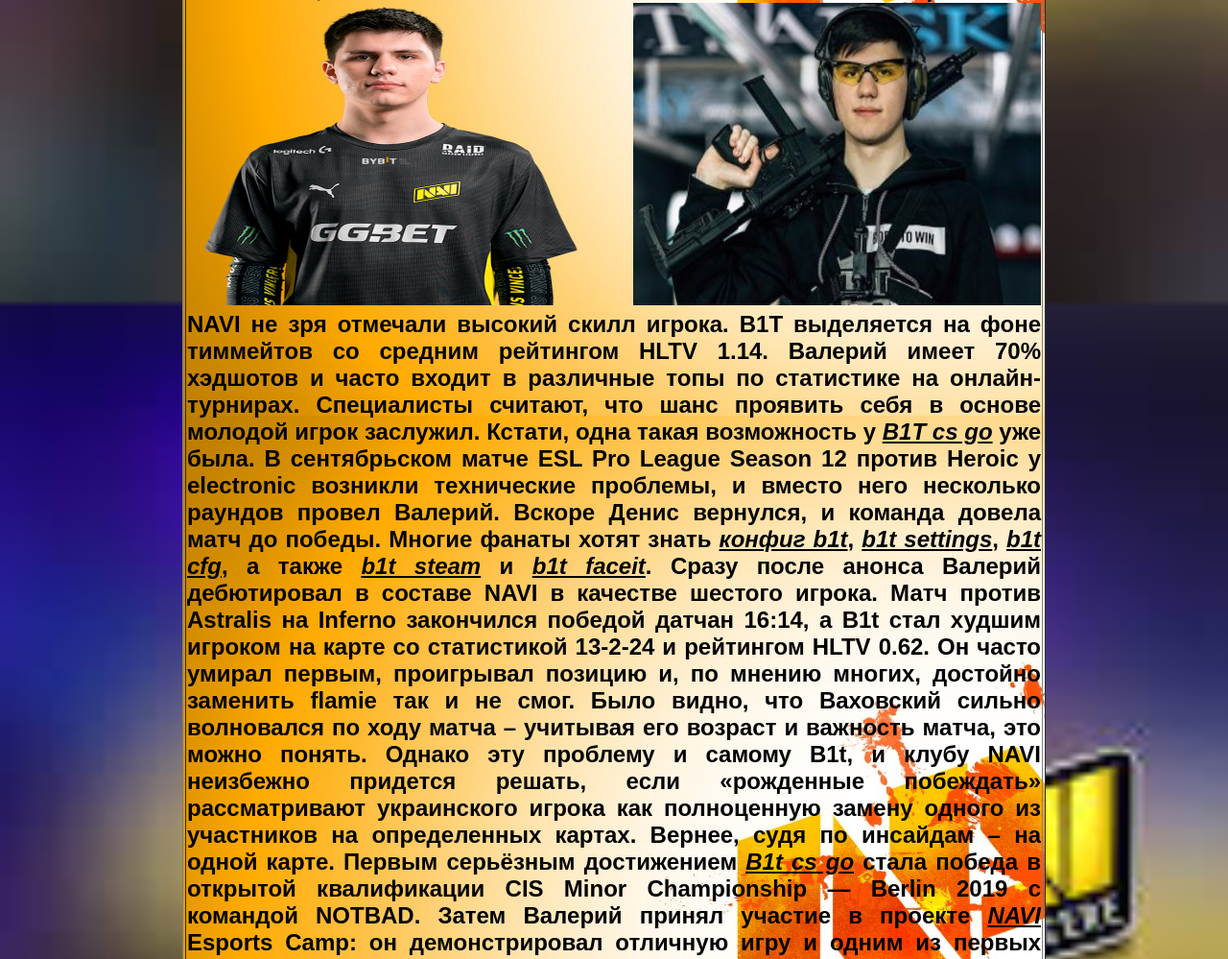
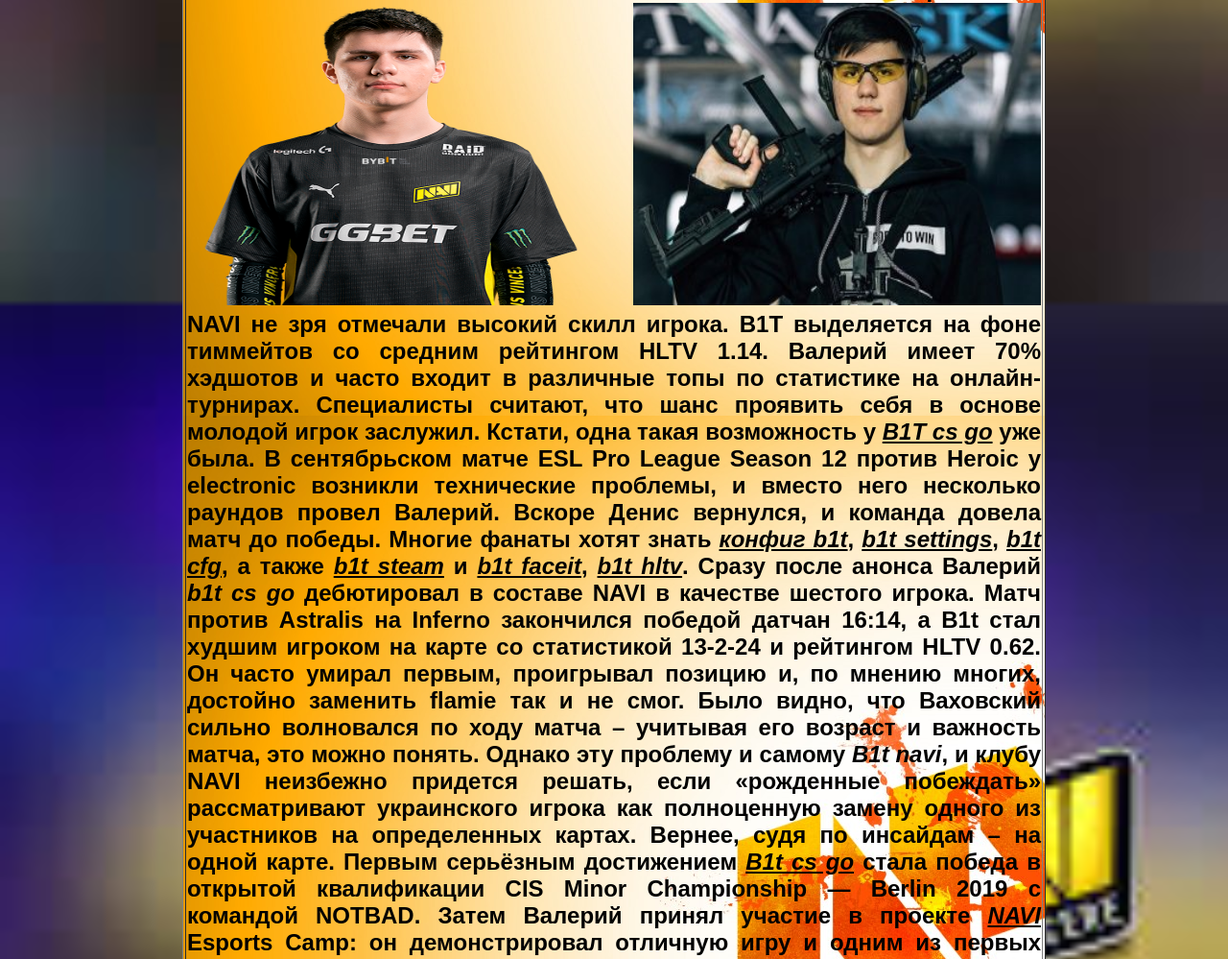
Before and after one commit to mqx1/mqx1.github.io, a plain HTML site: page B1t.html in a window 1280 px wide. Shown: the part 828-1827 px from the top of the page at 96% size. Drawn offline with Linux system fonts and the light colour scheme.

Commit message:
Add files via upload

```diff
--- a/B1t.html
+++ b/B1t.html
@@ -56,7 +56,7 @@ style="width:100%;text-indent:10px;text-align:justify;">
 <th>
 <font size="5.5" color="black" face="Arial">Весной прошлого года украинский клуб открыл проект NAVI Esports Camp, который стал основой для молодёжной команды по CS:GO. В середине июня «рожденные побеждать» объявили имена десяти участников, лучшие из которых прошли в состав NAVI Junior.
 Среди них оказался и <b><i>B1T cfg</i></b>, который выступает за «молодежку» <b><i><u>Natus</u></i></b> Vincere более года – Валерий выходил в закрытые отборочные к EPICENTER, занимал призовые места на онлайн-турнирах уровня CTRL PLAY LEAGUE и SECTOR: MOSTBET.
-Многие фанаты хотят знать <b><i><u>настройки s1mple</u></i></b>, <b><i><u>s1mple settings</u></i></b>, <b><i><u>s1mple cfg</u></i></b>, а также <b><i><u>s1mple steam</u></i></b> и <b><i><u>s1mple faceit</u></i></b>.
+Многие фанаты хотят знать <b><i><u>конфиг b1t</u></i></b>, <b><i><u>b1t settings</u></i></b>, <b><i><u>b1t cfg</u></i></b>, а также <b><i><u>b1t steam</u></i></b> и <b><i><u>b1t faceit</u></i></b>, <b><i><u>b1t hltv</u></i></b>.
 B1T изначально выглядел одним из самых перспективных игроков NAVI Junior, а в течение года доказал этот статус на деле. Вместе с тем кураторы проекта отмечали, что у игрока есть проблемы с дисциплиной и легкомыслием.
 Там он проспал, там он не убрал за собой. Везде, где что-то подобное происходило, Дебют B1t за основу «Рожденных Побеждать» выдался немного скомканным. У electonic в матче против Heroic вылетел интернет, и на пару раундов залетел <b><i><u>B1t</u></i></b>. Он сделал три фрага, два раза погиб и закончил карту с рейтингом 1.10. Своего следующего матча за NAVI B1t ждал три месяца. Он был заигран в рамках BLAST Premier Fall 2020 Finals в качестве шестого игрока в матче против Astralis. «Рожденные Побеждать» проиграли ту карту 14:16, а Валерий закончил игру на последнем месте.
 обязательно участвовал Валера. Более того, он был постоянным источником вот таких вот «приколов».
@@ -64,9 +64,9 @@ B1T изначально выглядел одним из самых персп
 <img src="B11t.jpg" width="425" height="315">
 NAVI не зря отмечали высокий скилл игрока. B1T выделяется на фоне тиммейтов со средним рейтингом HLTV 1.14. Валерий имеет 70% хэдшотов и часто входит в различные топы по статистике на онлайн-турнирах. Специалисты считают, что шанс проявить себя в основе молодой игрок заслужил.
 Кстати, одна такая возможность у <b><i><u>B1T cs go</u></i></b> уже была. В сентябрьском матче ESL Pro League Season 12 против Heroic у electronic возникли технические проблемы, и вместо него несколько раундов провел Валерий. Вскоре Денис вернулся, и команда довела матч до победы.
-Многие фанаты хотят знать <b><i><u>конфиг b1t</u></i></b>, <b><i><u>b1t settings</u></i></b>, <b><i><u>b1t cfg</u></i></b>, а также <b><i><u>b1t steam</u></i></b> и <b><i><u>b1t faceit</u></i></b>.
-Сразу после анонса Валерий дебютировал в составе NAVI в качестве шестого игрока. Матч против Astralis на Inferno закончился победой датчан 16:14, а B1t стал худшим игроком на карте со статистикой 13-2-24 и рейтингом HLTV 0.62. Он часто умирал первым, проигрывал позицию и, по мнению многих, достойно заменить flamie так и не смог.
-Было видно, что Ваховский сильно волновался по ходу матча – учитывая его возраст и важность матча, это можно понять. Однако эту проблему и самому B1t, и клубу NAVI неизбежно придется решать, если «рожденные побеждать» рассматривают украинского игрока как полноценную замену одного из участников на определенных картах. Вернее, судя по инсайдам – на одной карте.
+Многие фанаты хотят знать <b><i><u>конфиг b1t</u></i></b>, <b><i><u>b1t settings</u></i></b>, <b><i><u>b1t cfg</u></i></b>, а также <b><i><u>b1t steam</u></i></b> и <b><i><u>b1t faceit</u></i></b>, <b><i><u>b1t hltv</u></i></b>.
+Сразу после анонса Валерий <b><i>b1t cs go</i></b> дебютировал в составе NAVI в качестве шестого игрока. Матч против Astralis на Inferno закончился победой датчан 16:14, а B1t стал худшим игроком на карте со статистикой 13-2-24 и рейтингом HLTV 0.62. Он часто умирал первым, проигрывал позицию и, по мнению многих, достойно заменить flamie так и не смог.
+Было видно, что Ваховский сильно волновался по ходу матча – учитывая его возраст и важность матча, это можно понять. Однако эту проблему и самому <b><i>B1t navi</i></b>, и клубу NAVI неизбежно придется решать, если «рожденные побеждать» рассматривают украинского игрока как полноценную замену одного из участников на определенных картах. Вернее, судя по инсайдам – на одной карте.
 Первым серьёзным достижением <b><i><u>B1t cs go</u></i></b> стала победа в открытой квалификации CIS Minor Championship — Berlin 2019 с командой NOTBAD.
 Затем Валерий принял участие в проекте <b><i><u>NAVI</u></i></b> Esports Camp: он демонстрировал отличную игру и одним из первых получил приглашение в NAVI Junior.
 В начале 2021 года B1t стал шестым игроком команды <b><i>Natus Vincere</i></b> по <b><i>CS:GO</i></b>: обычно он заменяет flamie на Inferno.</font></p>
```
